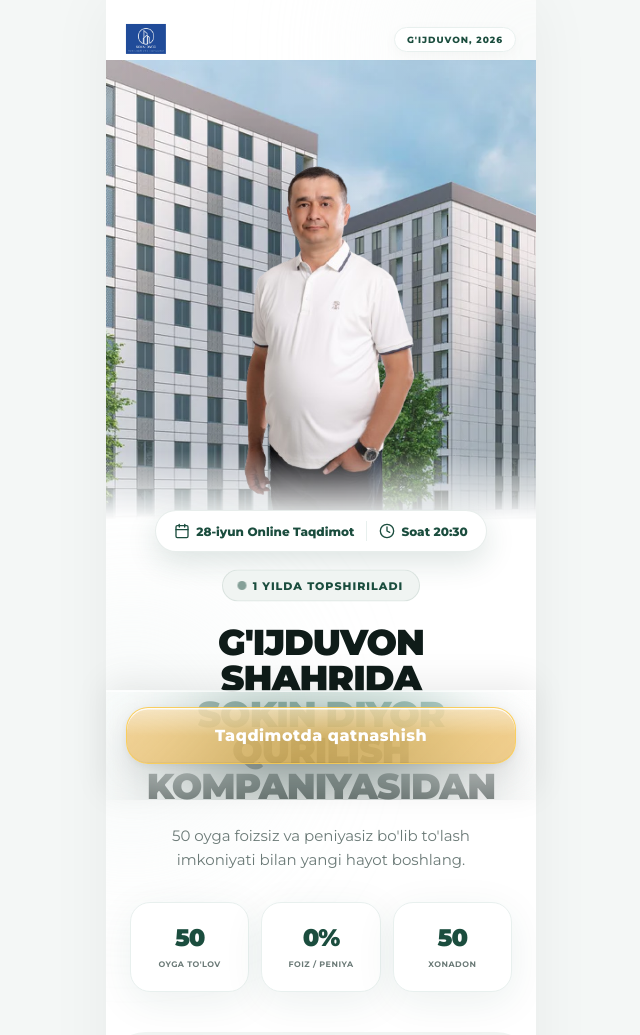
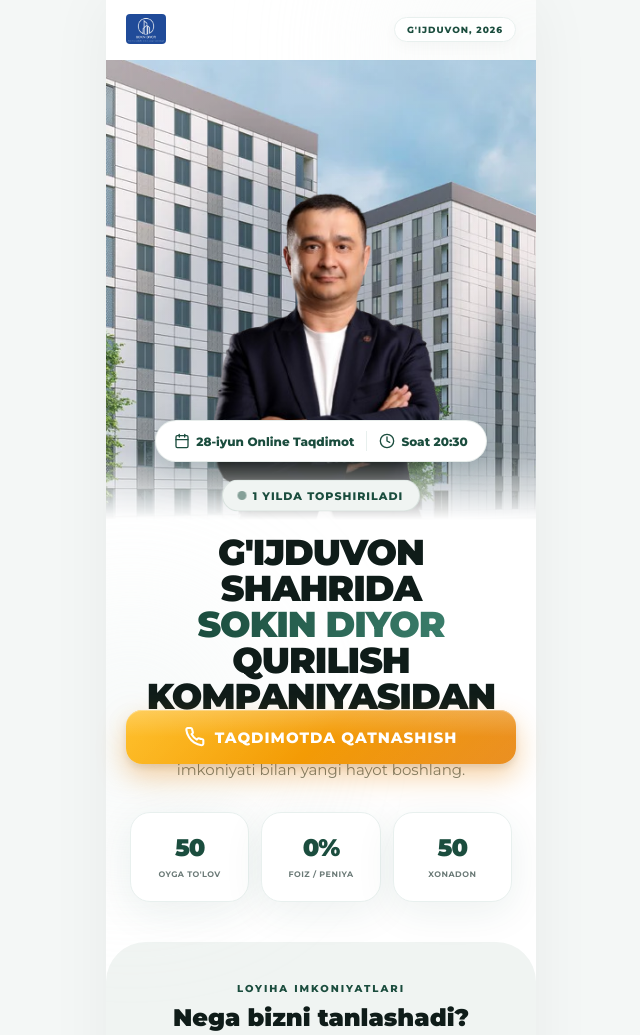
Before and after one commit to Iqboljon-Web-Developer-7/SokinDiyor-5, a plain HTML site: page index.html in a window 1280 px wide. Shown: the top 1035 px of the page, without its empty margins (319-959 px from the left). Drawn offline with Linux system fonts and the light colour scheme.

Commit message:
style: update assets, restyle CTA and tweak layout
- replace old hero and benefit images with new assets
- add Telegram SVG icon to the sticky CTA button
- adjust positioning and styling for hero person image and header padding
- restyle the sticky CTA with gradient background, rounded corners, and updated shadows

```diff
--- a/index.html
+++ b/index.html
@@ -30,7 +30,7 @@
             <div class="hero-image-container">
                 <img src="./images/building-5.webp" alt="Building" class="hero-building">
                 <div class="hero-vignette"></div>
-                <img src="./images/owner-transparent-2.png" alt="Owner" class="person-img">
+                <img src="./images/owner-suit-transparent.png" alt="Owner" class="person-img">
             </div>
             <div class="hero-content">
                 <div class="event-banner-v5">
@@ -84,7 +84,7 @@
             <div class="benefit-list">
                 <div class="benefit-card reveal">
                     <div class="benefit-icon">
-                        <img src="./images/security.avif" alt="Xavfsizlik" class="benefit-img">
+                        <img src="./images/security.jpg" alt="Xavfsizlik" class="benefit-img">
                     </div>
                     <div class="benefit-text">
                         <h3>24/7 Xavfsizlik</h3>
@@ -125,6 +125,7 @@
     <!-- Sticky Bottom CTA -->
     <div class="sticky-footer">
         <a href="https://t.me/+xTeR1frPmzcyN2Ey" class="sticky-cta">
+            <svg class="cta-icon" viewBox="0 0 24 24" fill="none" stroke="currentColor" stroke-width="2.5" stroke-linecap="round" stroke-linejoin="round"><path d="M22 16.92v3a2 2 0 0 1-2.18 2 19.79 19.79 0 0 1-8.63-3.07A19.5 19.5 0 0 1 4.69 12 19.79 19.79 0 0 1 1.62 3.4 2 2 0 0 1 3.6 1.22h3a2 2 0 0 1 2 1.72c.127.96.361 1.903.7 2.81a2 2 0 0 1-.45 2.11L7.91 8.82a16 16 0 0 0 6.29 6.29l.95-.95a2 2 0 0 1 2.11-.45c.907.339 1.85.573 2.81.7A2 2 0 0 1 22 16.92z"/></svg>
             Taqdimotda qatnashish
         </a>
     </div>
--- a/style.css
+++ b/style.css
@@ -80,7 +80,7 @@
     display: flex;
     justify-content: space-between;
     align-items: center;
-    padding: 24px 20px;
+    padding: 14px 20px;
     position: absolute;
     top: 0;
     left: 0;
@@ -97,6 +97,7 @@
     width: 40px;
     height: 30px;
     object-fit: contain;
+    border-radius: 4px;
 }
 
 .header-tag {
@@ -148,11 +149,11 @@
 
 .person-img {
     position: absolute;
-    bottom: 0;
+    bottom: -150px;
     left: 50%;
     transform: translateX(-50%);
     width: auto;
-    height: 90%;
+    height: 125%;
     z-index: 2;
     object-fit: contain;
 }
@@ -162,7 +163,7 @@
     text-align: center;
     position: relative;
     z-index: 10;
-    margin-top: -40px;
+    margin-top: -130px;
 }
 
 .top-badge {
@@ -364,38 +365,44 @@
     width: 100%;
     max-width: 430px;
     padding: 16px 20px 36px;
-    background: rgba(255, 255, 255, 0.18);
-    backdrop-filter: blur(40px) saturate(180%);
-    -webkit-backdrop-filter: blur(40px) saturate(180%);
-    border-top: 1px solid rgba(255, 255, 255, 0.55);
-    box-shadow:
-        0 -8px 32px rgba(0, 0, 0, 0.08),
-        inset 0 1px 0 rgba(255, 255, 255, 0.7);
+    background: transparent;
+    backdrop-filter: none;
+    -webkit-backdrop-filter: none;
+    border-top: none;
+    box-shadow: none;
     z-index: 1000;
 }
 
 .sticky-cta {
-    display: block;
-    background: rgba(230, 160, 30, 0.55);
+    display: flex;
+    align-items: center;
+    justify-content: center;
+    gap: 10px;
+    background: linear-gradient(135deg, #ffb300 0%, #e8830a 100%);
     color: #fff;
     text-align: center;
-    padding: 18px 20px;
-    border-radius: 22px;
+    padding: 17px 24px;
+    border-radius: 16px;
     text-decoration: none;
     font-weight: 800;
-    font-size: 16px;
-    letter-spacing: 0.5px;
-    border: 1px solid rgba(255, 210, 80, 0.7);
+    font-size: 15px;
+    letter-spacing: 1px;
+    text-transform: uppercase;
+    border: none;
     box-shadow:
-        0 8px 32px rgba(0, 0, 0, 0.10),
-        0 2px 8px rgba(0, 0, 0, 0.06),
-        inset 0 1.5px 0 rgba(255, 255, 255, 0.85),
-        inset 0 -1px 0 rgba(0, 0, 0, 0.04);
-    backdrop-filter: blur(20px) saturate(160%);
-    -webkit-backdrop-filter: blur(20px) saturate(160%);
-    transition: all 0.25s cubic-bezier(0.175, 0.885, 0.32, 1.275);
+        0 4px 6px rgba(0,0,0,0.08),
+        0 12px 28px rgba(232, 131, 10, 0.38),
+        inset 0 1px 0 rgba(255, 255, 255, 0.3);
+    transition: all 0.22s cubic-bezier(0.175, 0.885, 0.32, 1.275);
     position: relative;
     overflow: hidden;
+}
+
+.cta-icon {
+    width: 20px;
+    height: 20px;
+    stroke: #fff;
+    flex-shrink: 0;
 }
 
 .sticky-cta::before {
@@ -405,8 +412,8 @@
     left: 0;
     right: 0;
     height: 50%;
-    background: linear-gradient(180deg, rgba(255,255,255,0.45) 0%, rgba(255,255,255,0.0) 100%);
-    border-radius: 22px 22px 0 0;
+    background: linear-gradient(180deg, rgba(255,255,255,0.22) 0%, rgba(255,255,255,0.0) 100%);
+    border-radius: 16px 16px 0 0;
     pointer-events: none;
 }
 
```
Also changed, not shown: images/owner-img-transparent.png (added), images/owner-suit-transparent.png (added), images/security.jpg (added).
